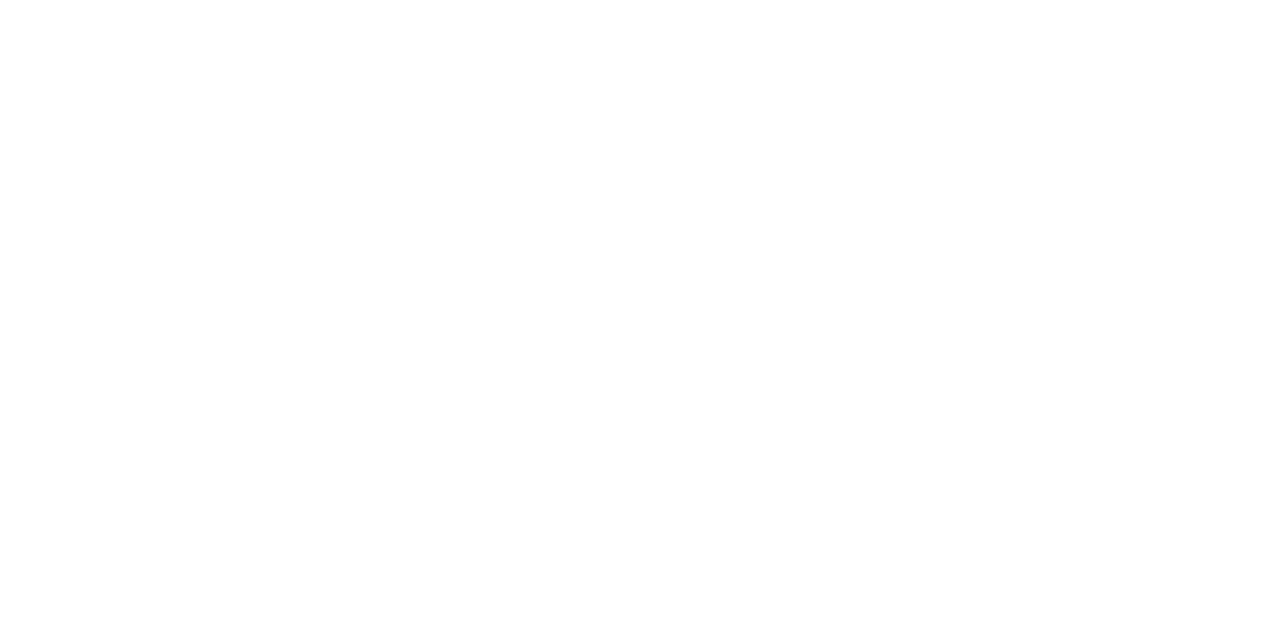
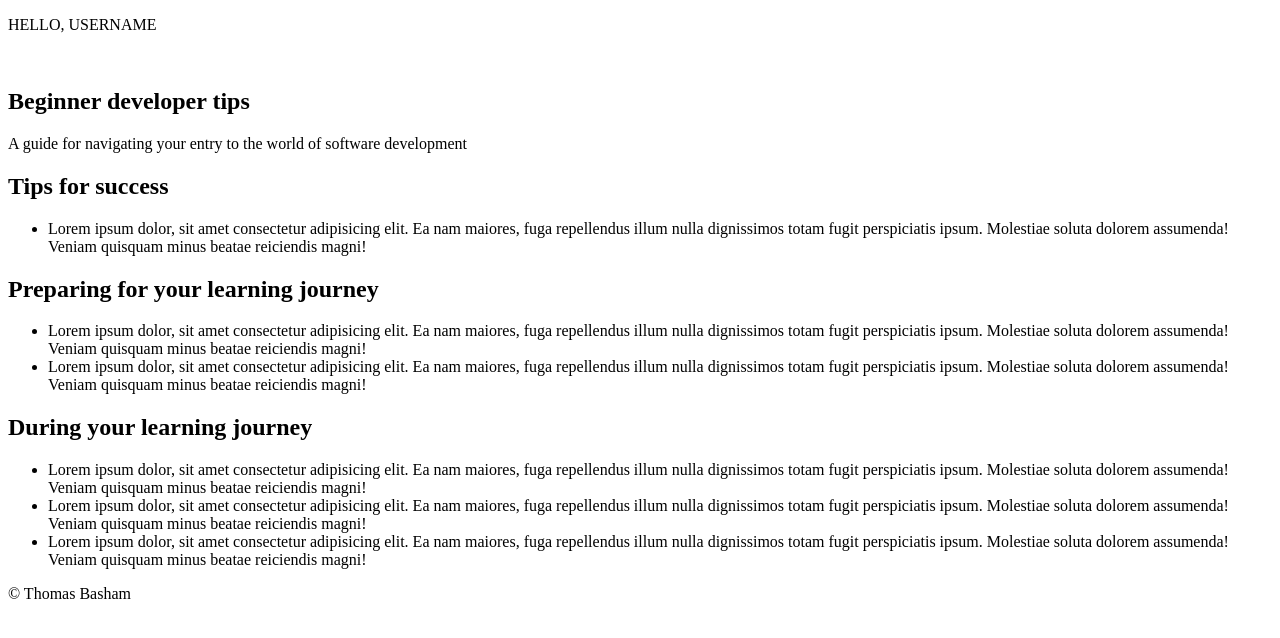
Before and after one commit to Thomas-Basham/code-102-project, a plain HTML site: page index.html in a window 1280 px wide. Drawn offline with Linux system fonts and the light colour scheme.

Commit message:
added bulk of necessary html

```diff
--- a/index.html
+++ b/index.html
@@ -6,8 +6,69 @@
     <title>Beginner developer tips</title>
   </head>
   <body>
-    <header></header>
-    <main></main>
-    <footer></footer>
+    <header>
+      <p>HELLO, USERNAME</p>
+    </header>
+    <main>
+      <section>
+        <img src="" alt="" />
+        <div>
+          <h1>Beginner developer tips</h1>
+          <p>
+            A guide for navigating your entry to the world of software
+            development
+          </p>
+        </div>
+      </section>
+
+      <section>
+        <h2>Tips for success</h2>
+        <ul>
+          <li>
+            Lorem ipsum dolor, sit amet consectetur adipisicing elit. Ea nam
+            maiores, fuga repellendus illum nulla dignissimos totam fugit
+            perspiciatis ipsum. Molestiae soluta dolorem assumenda! Veniam
+            quisquam minus beatae reiciendis magni!
+          </li>
+        </ul>
+        <h2>Preparing for your learning journey</h2>
+        <ul>
+          <li>
+            Lorem ipsum dolor, sit amet consectetur adipisicing elit. Ea nam
+            maiores, fuga repellendus illum nulla dignissimos totam fugit
+            perspiciatis ipsum. Molestiae soluta dolorem assumenda! Veniam
+            quisquam minus beatae reiciendis magni!
+          </li>
+          <li>
+            Lorem ipsum dolor, sit amet consectetur adipisicing elit. Ea nam
+            maiores, fuga repellendus illum nulla dignissimos totam fugit
+            perspiciatis ipsum. Molestiae soluta dolorem assumenda! Veniam
+            quisquam minus beatae reiciendis magni!
+          </li>
+        </ul>
+        <h2>During your learning journey</h2>
+        <ul>
+          <li>
+            Lorem ipsum dolor, sit amet consectetur adipisicing elit. Ea nam
+            maiores, fuga repellendus illum nulla dignissimos totam fugit
+            perspiciatis ipsum. Molestiae soluta dolorem assumenda! Veniam
+            quisquam minus beatae reiciendis magni!
+          </li>
+          <li>
+            Lorem ipsum dolor, sit amet consectetur adipisicing elit. Ea nam
+            maiores, fuga repellendus illum nulla dignissimos totam fugit
+            perspiciatis ipsum. Molestiae soluta dolorem assumenda! Veniam
+            quisquam minus beatae reiciendis magni!
+          </li>
+          <li>
+            Lorem ipsum dolor, sit amet consectetur adipisicing elit. Ea nam
+            maiores, fuga repellendus illum nulla dignissimos totam fugit
+            perspiciatis ipsum. Molestiae soluta dolorem assumenda! Veniam
+            quisquam minus beatae reiciendis magni!
+          </li>
+        </ul>
+      </section>
+    </main>
+    <footer>&copy; Thomas Basham</footer>
   </body>
 </html>
```
